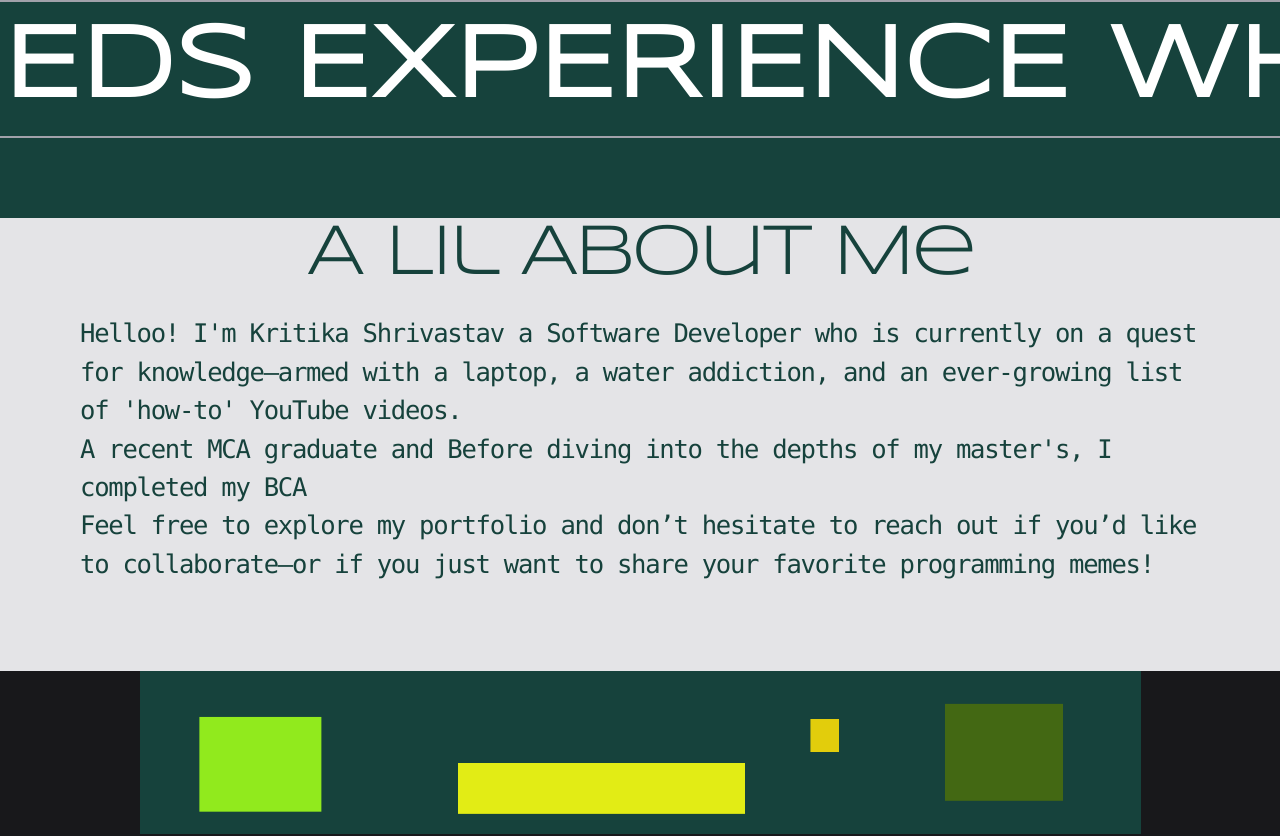
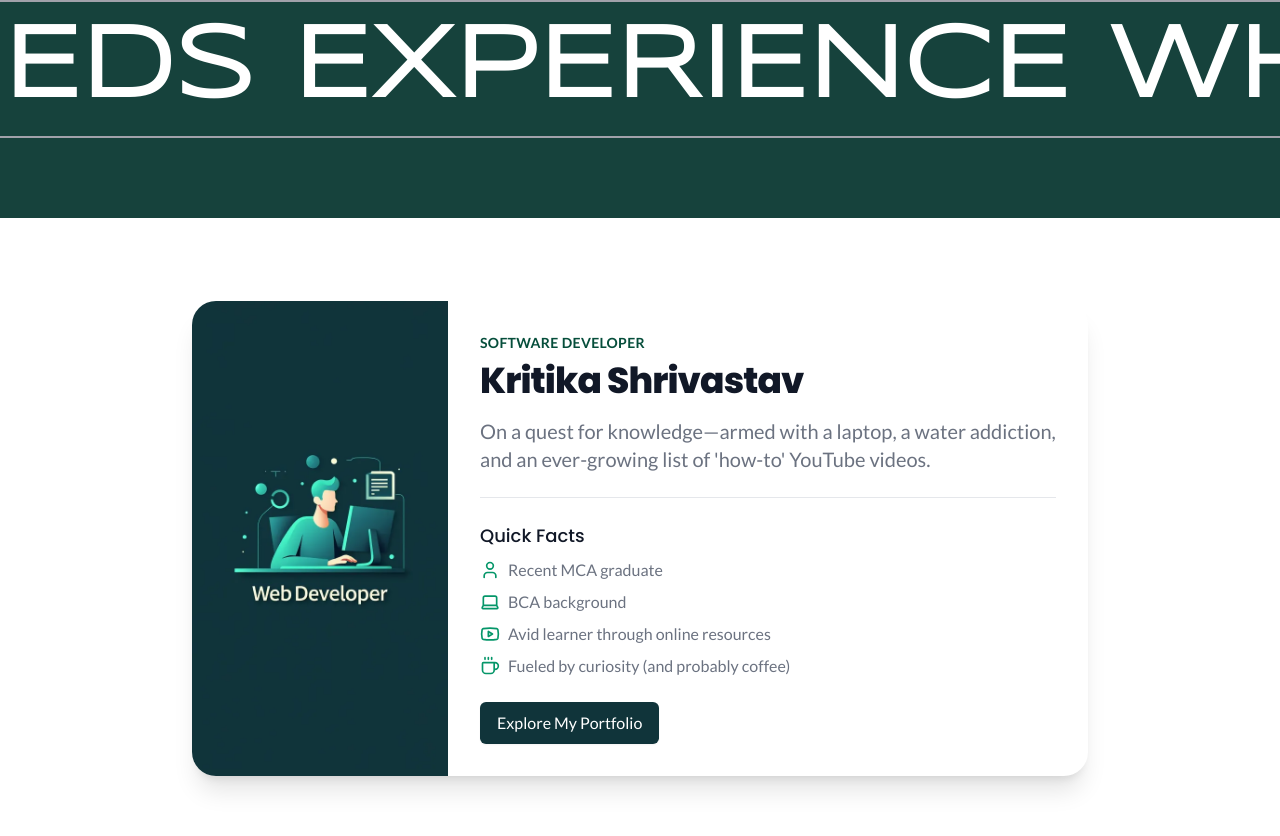
Before and after one commit to Kritikashrivastav/Portfolio, a React (Vite) app: page / in a window 1280 px wide. Shown: the part 1040-1876 px from the top of the page. Built offline with nearby package versions, Linux system fonts and the light colour scheme; a web font is replaced by a local one.

Commit message:
about page changes commit

```diff
--- a/src/components/About.jsx
+++ b/src/components/About.jsx
@@ -1,20 +1,48 @@
-import React from 'react'
+import React from 'react';
+import { User, Laptop, Youtube, Coffee } from 'lucide-react';
+
+const AboutItem = ({ icon: Icon, text }) => (
+  <div className="flex items-center space-x-2 mb-2">
+    <Icon className="text-emerald-600" size={20} />
+    <span>{text}</span>
+  </div>
+);
 
 function About() {
   return (
-    <div className='flex justify-center'>
-      <div className='w-full  min-h-[50vh] max-h-[80vh] lg:max-h-none   overflow-auto py-20 bg-zinc-200 rounded-b-3xl md:rounded-b-none rounded-tl-3xl rounded-tr-3xl text-[#16423C]'>
-        <h1 className='font-syncopate text-3xl sm:tracking-tighter md:text-7xl text-center pb-4'>A Lil About Me</h1>
-        <p
-          className='font-mono sm:tracking-tighter text-lg md:text-[2vw] md:leading-[3vw] px-7 md:px-20 py-2'>Helloo! I'm Kritika Shrivastav a Software Developer who is currently on a quest for knowledge—armed with a laptop, a water addiction, and an ever-growing list of 'how-to' YouTube videos.
-          <br />
-          A recent MCA graduate and Before diving into the depths of my master's, I completed my BCA
-
-          <br />
-          Feel free to explore my portfolio and don’t hesitate to reach out if you’d like to collaborate—or if you just want to share your favorite programming memes!</p>
+    <div className="flex justify-center items-center min-h-screen bg-white p-4">
+      <div className="w-full max-w-4xl bg-white rounded-3xl shadow-xl overflow-hidden">
+        <div className="md:flex">
+          <div className="md:flex-shrink-0">
+            <img className="h-48 w-full object-cover md:h-full md:w-64" src="/me.png" alt="Profile" />
+          </div>
+          <div className="p-8">
+            <div className="uppercase tracking-wide font-lato text-sm text-emerald-900 font-semibold">Software Developer</div>
+            <h1 className="mt-2 text-3xl leading-8 font-poppins font-extrabold tracking-tight text-gray-900 sm:text-4xl">
+              Kritika Shrivastav
+            </h1>
+            <p className="mt-4 max-w-2xl text-xl font-lato text-gray-500">
+              On a quest for knowledge—armed with a laptop, a water addiction, and an ever-growing list of 'how-to' YouTube videos.
+            </p>
+            <div className="mt-6 border-t border-gray-200 pt-6">
+              <h3 className="text-lg font-poppins font-medium text-gray-900">Quick Facts</h3>
+              <div className="mt-2 text-base font-lato text-gray-500">
+                <AboutItem icon={User} text="Recent MCA graduate" />
+                <AboutItem icon={Laptop} text="BCA background" />
+                <AboutItem icon={Youtube} text="Avid learner through online resources" />
+                <AboutItem icon={Coffee} text="Fueled by curiosity (and probably coffee)" />
+              </div>
+            </div>
+            <div className="mt-6">
+              <a href="#" className="inline-flex items-center px-4 py-2 border border-transparent text-base font-lato font-medium rounded-md shadow-sm text-white bg-[#10343a] hover:bg-emerald-900">
+                Explore My Portfolio
+              </a>
+            </div>
+          </div>
+        </div>
       </div>
     </div>
-  )
+  );
 }
 
-export default About
+export default About;
```
Also changed, not shown: public/hire.png (deleted), public/me.png (added).
